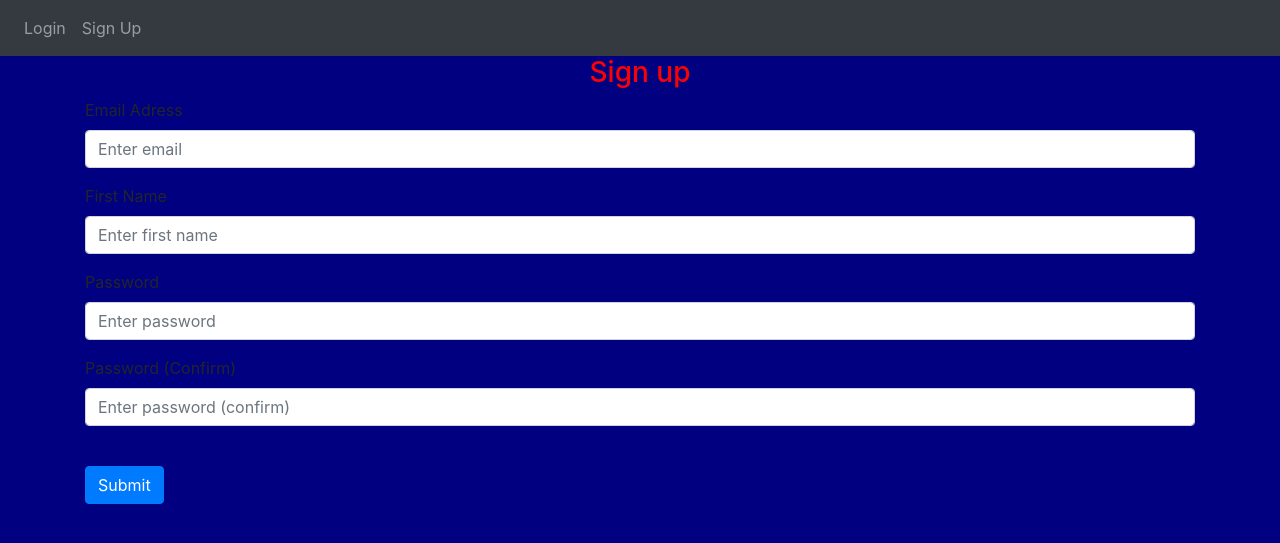
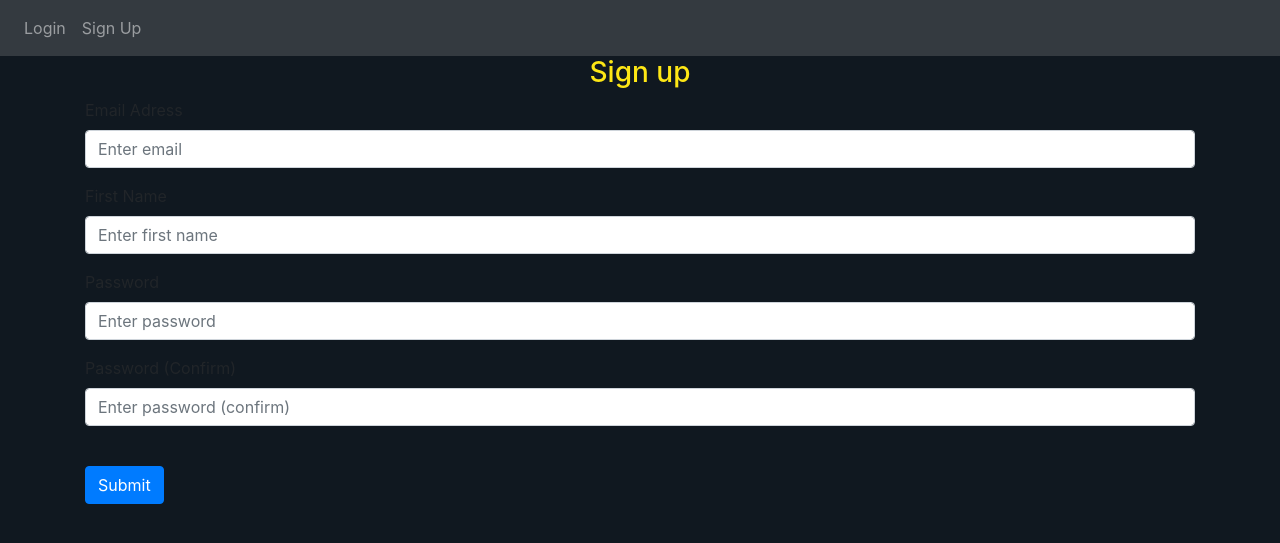
Before and after one commit to hermanmostein/PEP-Check, a Flask app: page /sign-up in a window 1280 px wide. Shown: the top 543 px of the page. Run offline with Flask 2, Linux system fonts and the light colour scheme; some libraries are stand-ins or nearby versions.

Commit message:
Mindre endringer på stylesheet og detaljer

```diff
--- a/website/static/style.css
+++ b/website/static/style.css
@@ -1,5 +1,5 @@
 body {
-    background-color: navy;
+    background-color: #101820FF;
 
 }
 
@@ -9,5 +9,5 @@ h1 {
 }
 
 h3 {
-  color: red;
+  color: #FEE715FF;
 }
--- a/website/templates/base.html
+++ b/website/templates/base.html
@@ -89,9 +89,5 @@
       crossorigin="anonymous"
     ></script>
 
-    <script
-      type="text/javascript"
-      src="{{ url_for('static', filename='index.js') }}"
-    ></script>
     </body>
 </html>
--- a/website/templates/home.html
+++ b/website/templates/home.html
@@ -2,7 +2,7 @@
 
 {% block content %}
 <h1 align = "center">PEP</h1>
-<h3> Log of found PEPs</h3>
+<h3>Log of found PEPs</h3>
 <ul class="list-group list-group-flush" id = "peps">
     {% for search in user.searches %}
     <li class = "list-group-item">{{ search.name }}</li>
--- a/website/views.py
+++ b/website/views.py
@@ -37,11 +37,8 @@ def home():
         pep = request.form.get('pep')
 
         temp = path.exists('PEP-Check/website/database.db')
-        print(f'Does db exist?: {temp}')
-        print(pep)
 
         if(pep):
-            print('data: ', pep)
             if(len(pep)<1):
                 flash('Name is too short', category='error')
 
@@ -50,7 +47,6 @@ def home():
                 found_pep = PEP.query.filter_by(name=pep).first()
                 if(found_pep):
                     flash('This person is a politically exposed person!', category='error')
-                    print(found_pep)
                     new_search = Log(name=pep, user_id=current_user.id)
                     db.session.add(new_search)
                     db.session.commit()
```
